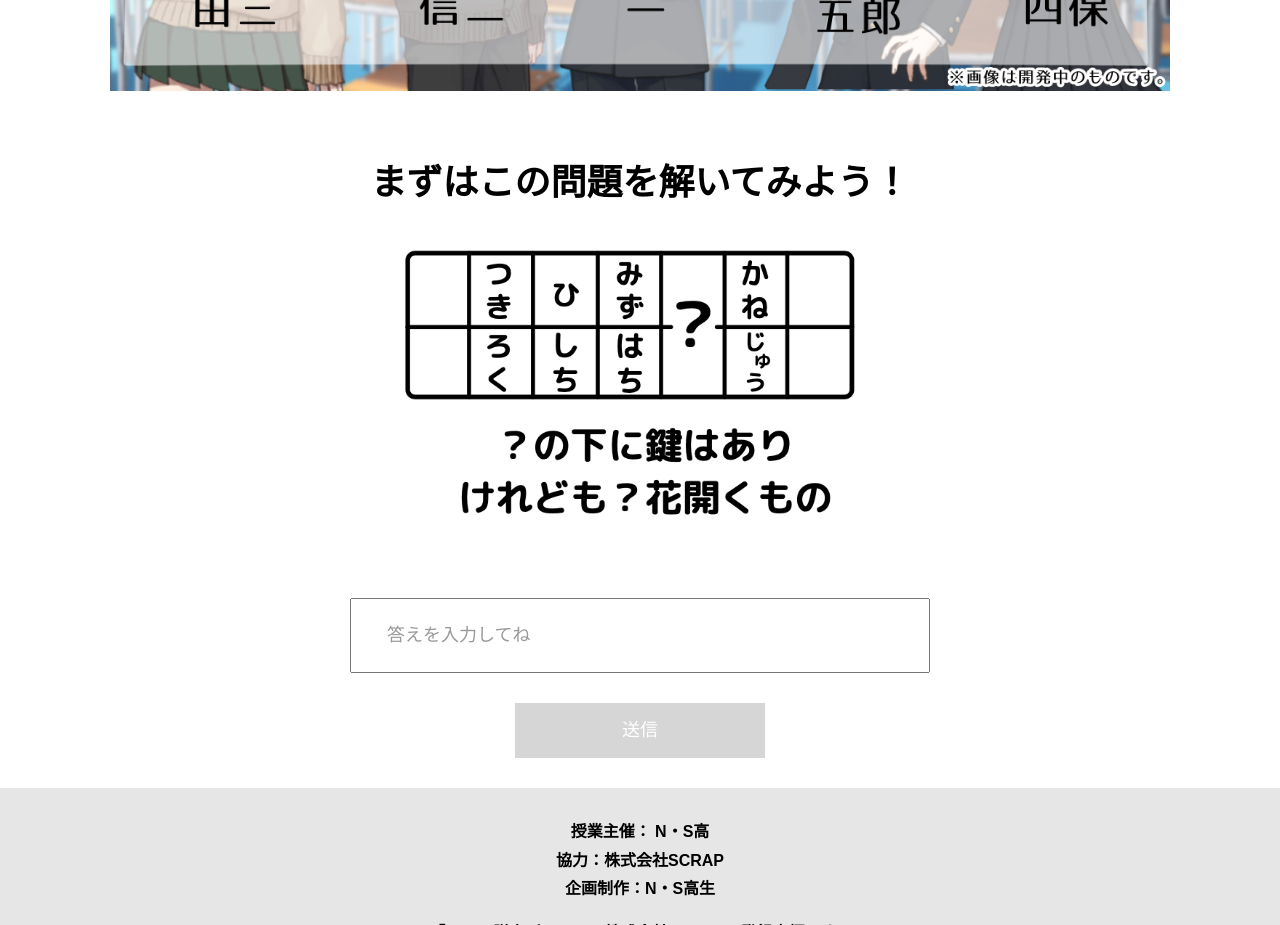
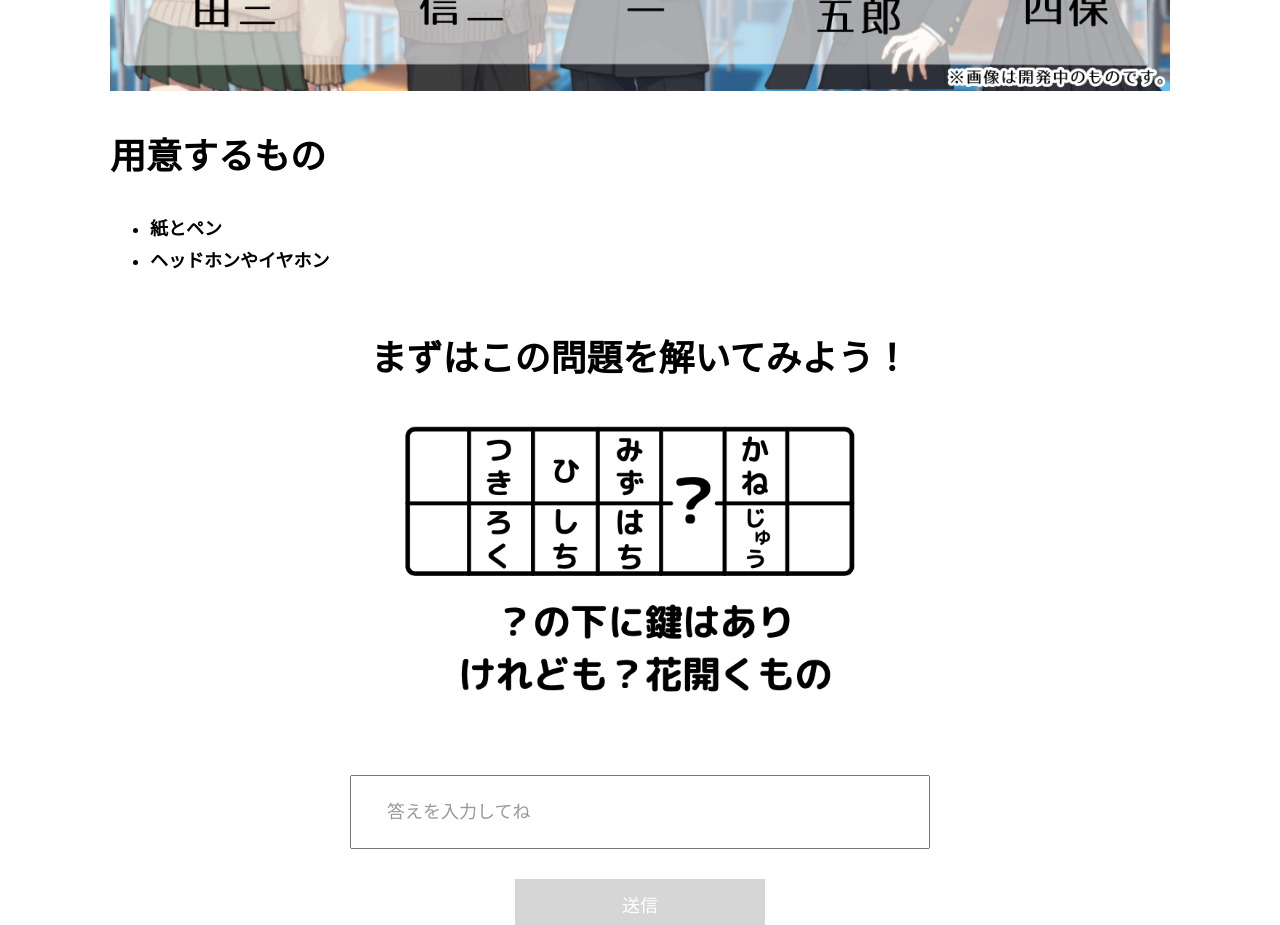
Before and after one commit to mackerel-misogi/beta-omiya-F, a plain HTML site: page index.html in a window 1280 px wide. Shown: the part 1820-2745 px from the top of the page. Drawn offline with nearby package versions, Linux system fonts and the light colour scheme.

Commit message:
Update index.html

```diff
--- a/index.html
+++ b/index.html
@@ -41,6 +41,16 @@
         </div>
       </div>
       <div class="container">
+        <h1 class="ready">用意するもの</h1>
+        <div class="ready-list">
+          <ul>
+            <li>紙とペン</li>
+            <li>ヘッドホンやイヤホン</li>
+          </ul>
+        </div>
+        </div>
+      </div>
+      <div class="container">
         <div class="quiz-first">
           <h1>まずはこの問題を解いてみよう！</h1>
           <div class="quiz-image"><img src="assets/images/quiz-image01.png" alt="クイズ画像"></div>
```
